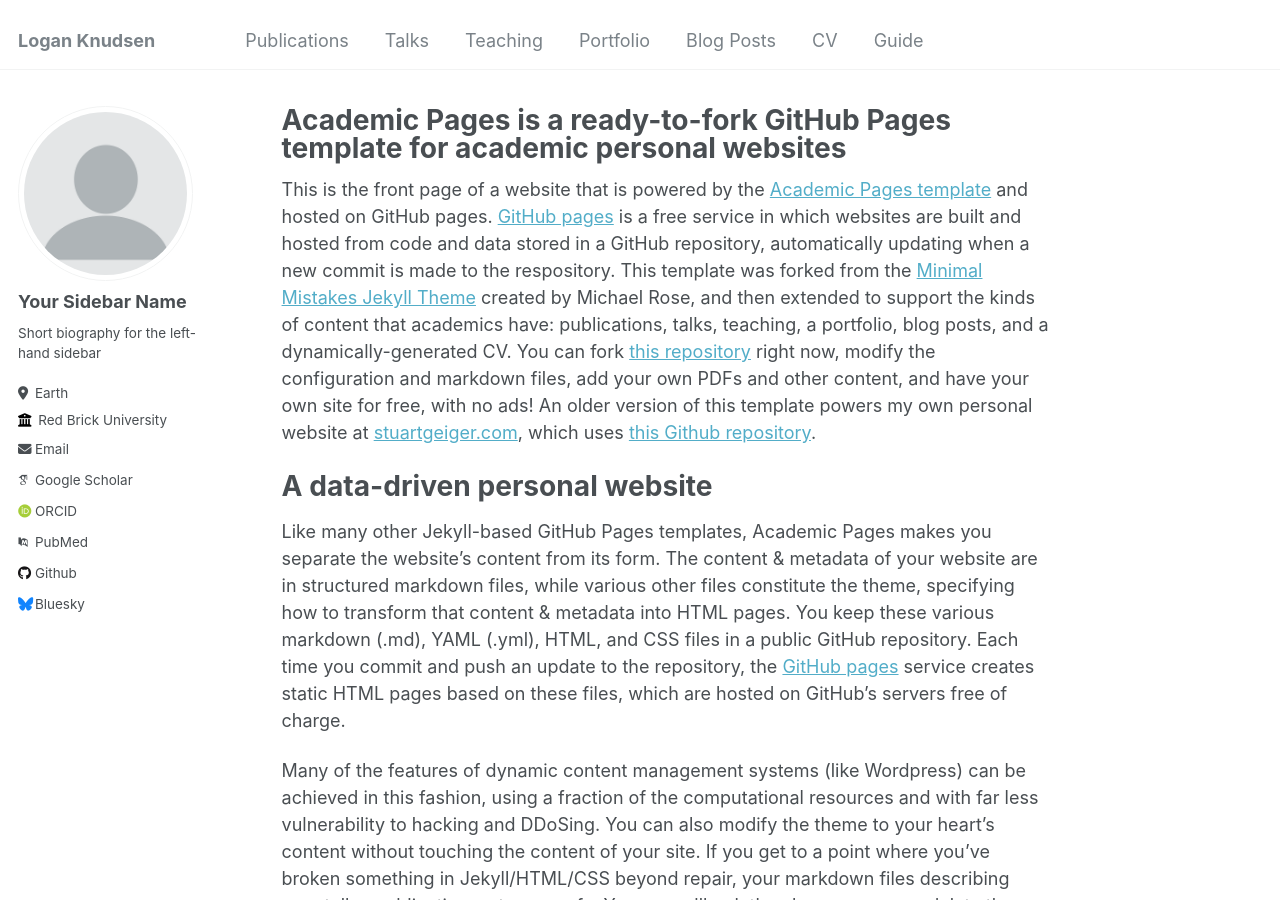
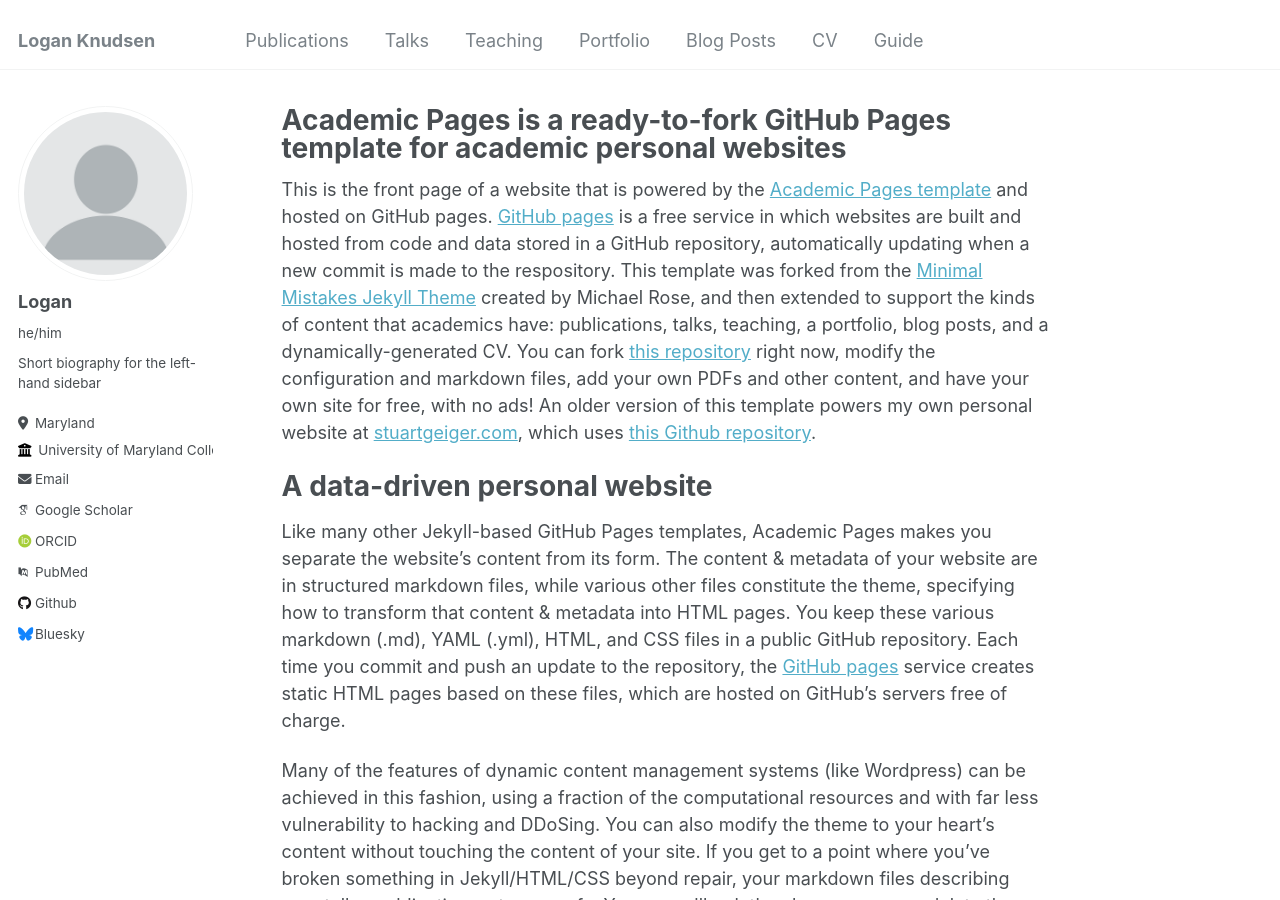
Before and after one commit to loganpknudsen/loganpknudsen.github.io, a Jekyll site: the page built from _pages/about.md, in a window 1280 px wide and 900 px high. Built offline with Jekyll 4.4.1, drawn with Linux system fonts in a browser that asks for light colours; some web fonts are replaced.

Commit message:
Update _config.yml

```diff
--- a/_config.yml
+++ b/_config.yml
@@ -22,13 +22,13 @@
 author:
   # Biographic information
   avatar           : "profile.png"
-  name             : "Your Sidebar Name"
-  pronouns         : # example: "she/her"
+  name             : "Logan"
+  pronouns         : "he/him"
   bio              : "Short biography for the left-hand sidebar"
-  location         : "Earth"
-  employer         : "Red Brick University"
+  location         : "Maryland"
+  employer         : "University of Maryland College Park"
   uri              : # URL
-  email            : "none@example.org"
+  email            : "knudsen@umd.edu"
 
   # Academic websites
   arxiv            : # URL - Update with the correct link to your profile
```
